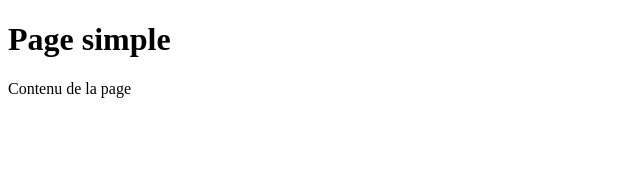
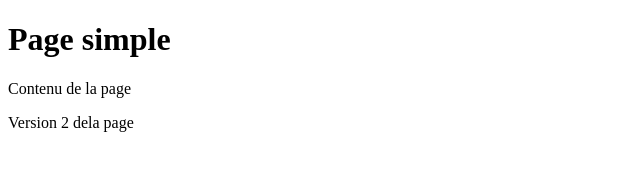
Before and after one commit to cbilga/node-js-action, a website: page index.html in a window 1280 px wide. Shown: the whole page, without its empty margins (0-640 px from the left). Drawn offline with Linux system fonts and the light colour scheme.

Commit message:
page modif

```diff
--- a/index.html
+++ b/index.html
@@ -4,6 +4,7 @@
 
 <h1>Page simple</h1>
 <p>Contenu de la page</p>
+<p>Version 2 dela page</p>
 
 </body>
 </html>
```
